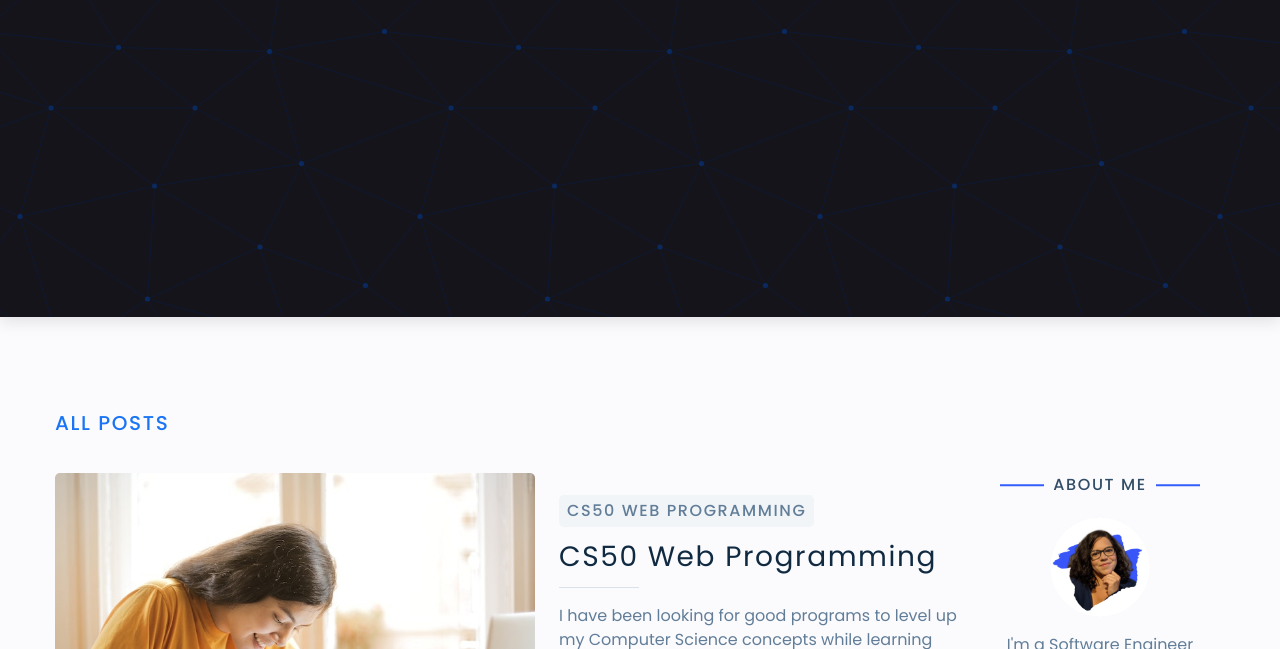
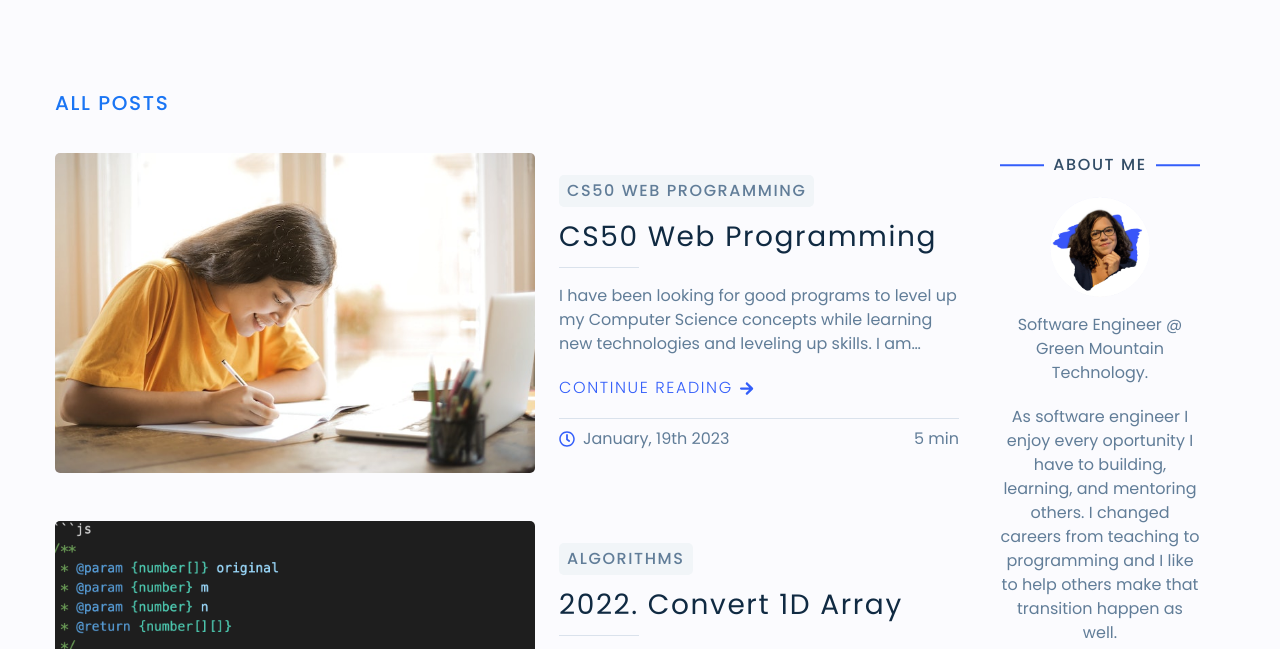
Before and after one commit to Cmmh1101/my-gatsby-mdx-blog, a Gatsby site: page /posts in a window 1280 px wide. Shown: the part 83-732 px from the top of the page. Built offline with nearby package versions, Linux system fonts and the light colour scheme; Gatsby itself is replaced by a stand-in of ours; some packages are replaced by stand-ins of ours.

Commit message:
small hero none

```diff
--- a/src/components/Banner/About.js
+++ b/src/components/Banner/About.js
@@ -16,10 +16,12 @@
         alt="author"
         className="img"
       />
+      <p>Software Engineer @ Green Mountain Technology.</p>
       <p>
-        {' '}
-        I'm a Software Engineer at Green Mountain Technology. I enjoy building,
-        learning, and mentoring others.
+        As software engineer I enjoy every oportunity I have to building,
+        learning, and mentoring others. I changed careers from teaching to
+        programming and I like to help others make that transition happen as
+        well.
       </p>
       <SocialLinks styleClass="banner-icons" />
     </Wrapper>
--- a/src/components/Hero.js
+++ b/src/components/Hero.js
@@ -3,7 +3,7 @@
 
 const Hero = ({ showHeroImg, showHeroHeader, smallHero }) => {
   return (
-    <header className={smallHero ? 'hero small-hero' : 'hero'}>
+    <header className={smallHero ? 'small-hero' : 'hero'}>
       <div className="header">
         {showHeroHeader && (
           <>
--- a/src/css/main.css
+++ b/src/css/main.css
@@ -388,14 +388,10 @@
     /* color: var(--clr-primary-3); */
     font-size: 4rem;
   }
-  .hero .header p {
-    font-size: 1.3rem;
-    color: var(--clr-grey-1);
-  }
 }
 
 .small-hero {
-  height: 10rem;
+  height: 5rem;
   margin-bottom: 6rem;
 }
 /*
```
